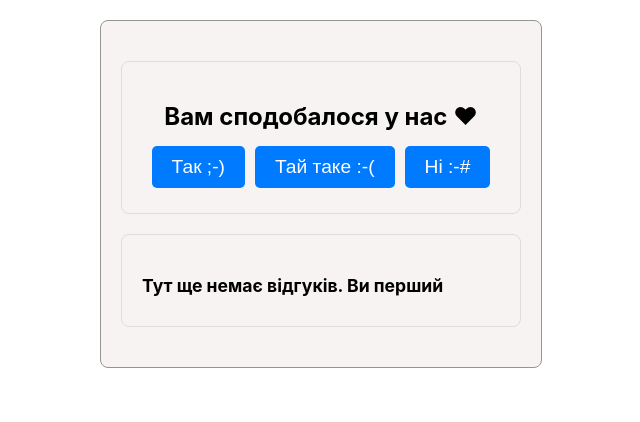
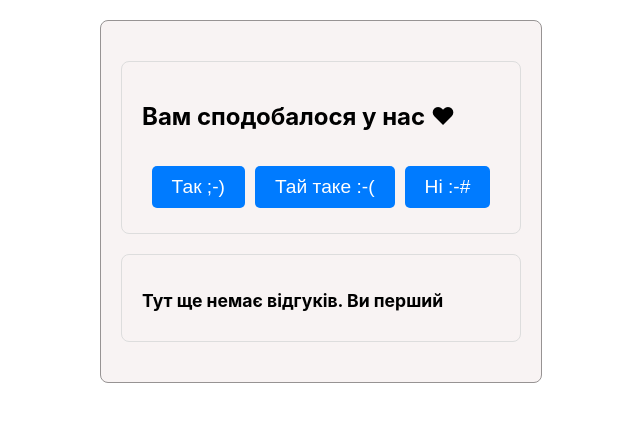
Before and after one commit to SergiiMytrofanov/goit-react-hw-02-feedback, a React (Create React App) app: page / in a window 1280 px wide. Shown: the top 422 px of the page, without its empty margins (319-959 px from the left). Built offline with nearby package versions, Linux system fonts and the light colour scheme.

Commit message:
final updarte
fixed according requrements: Create a <Section title=""> component that renders a section with a title and children. Wrap each of the <Statistics> and <FeedbackOptions> in the section component you created.

```diff
--- a/src/components/App.jsx
+++ b/src/components/App.jsx
@@ -36,13 +36,15 @@ class AppFeedbackStat extends Component {
 
     return (
       <div className={styles.feedbackContainer}>
-        <Section>
+        <Section title="Вам сподобалося у нас &#9829;">
           <FeedbackColector feedByClick={(type) => this.handleFeedbackClick(type)} />
         </Section>
-        <Section>
           {totalFeed === 0 ? (
+            <Section>
             <Notification message={"Тут ще немає відгуків. Ви перший"} />
+            </Section>
           ) : (
+            <Section title="Результат опитування">
             <StatBlock
               good={good}
               neutral={neutral}
@@ -50,8 +52,9 @@ class AppFeedbackStat extends Component {
               totalFeed={totalFeed}
               positiveRate={positiveRate}
             />
+            </Section>
           )}
-        </Section>
+
       </div>
     );
   }
--- a/src/components/Feedback/Feedback.jsx
+++ b/src/components/Feedback/Feedback.jsx
@@ -4,7 +4,6 @@ import styles from "./Feedback.module.css";
 
 const FeedbackColector = ({ feedByClick }) => (
   <div className={styles.feedbackColectorContainer}>
-    <h2 className={styles.feedbackColectorHeader}>Вам сподобалося у нас &#9829;</h2>
     <button
       className={styles.feedbackColectorButton}
       type="button"
--- a/src/components/Feedback/Feedback.module.css
+++ b/src/components/Feedback/Feedback.module.css
@@ -1,11 +1,6 @@
 .feedbackColectorContainer {
 
   text-align: center;
-}
-
-.feedbackColectorHeader {
-  font-size: 1.5rem;
-  margin-bottom: 10px;
 }
 
 .feedbackColectorButton {
--- a/src/components/Section/Section.jsx
+++ b/src/components/Section/Section.jsx
@@ -4,13 +4,13 @@ import styles from "./Section.module.css";
 
 const Section = ({ title, children }) => (
   <section className={styles.section}>
-    <h2 className={styles.title}>{title}</h2>
-    {children}
+    {title && <h2 className={styles.title}>{title}</h2>}
+      {children}
   </section>
 );
 
 Section.propTypes = {
-  title: PropTypes.string.isRequired,
+  title: PropTypes.string,
   children: PropTypes.node.isRequired,
 };
 
--- a/src/components/Section/Section.module.css
+++ b/src/components/Section/Section.module.css
@@ -7,5 +7,5 @@
 
 .title {
   font-size: 1.5rem;
-  margin-bottom: 10px;
+  margin-bottom: 30px;
 }
--- a/src/components/StatBlock/StatBlock.jsx
+++ b/src/components/StatBlock/StatBlock.jsx
@@ -4,7 +4,6 @@ import styles from "./StatBlock.module.css";
 
 const StatBlock = ({ good, neutral, bad, totalFeed, positiveRate }) => (
   <>
-    <h2 className={styles.statHeader}>Результат опитування</h2>
     <p className={styles.statValue}>Так: {good}</p>
     <p className={styles.statValue}>Тай таке: {neutral}</p>
     <p className={styles.statValue}>Ні: {bad}</p>
--- a/src/components/StatBlock/StatBlock.module.css
+++ b/src/components/StatBlock/StatBlock.module.css
@@ -1,7 +1,3 @@
-.statHeader {
-  font-size: 1.5rem;
-  margin-bottom: 10px;
-}
 
 .statValue {
   font-size: 1.2rem;
```
